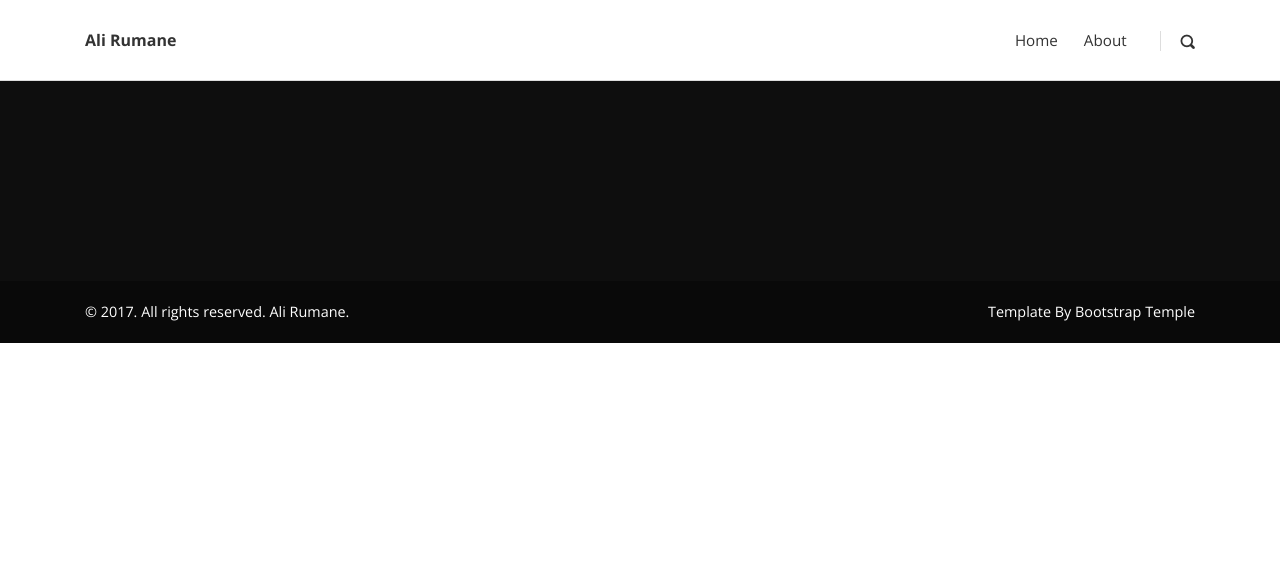
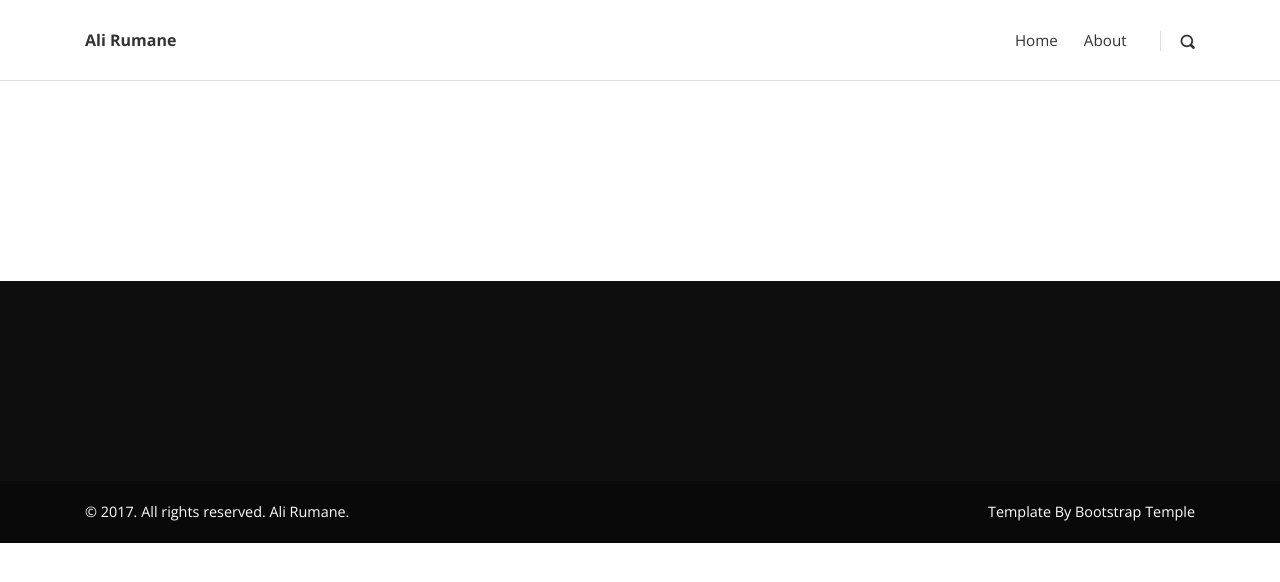
Before and after one commit to alirumane/alirumane.github.io, a Jekyll site: the page built from index.html, in a window 1280 px wide. Shown: the top 582 px of the page. Built offline with Jekyll 4.4.1, drawn with Linux system fonts in a browser that asks for light colours.

Commit message:
Update default.html

```diff
--- a/_layouts/default.html
+++ b/_layouts/default.html
@@ -3,9 +3,9 @@
   {% include head.html %}
   <body>
     {% include header.html %}
-
+    <section class="content">
         {{ content }}
-
+    </section>
     {% include footer.html %}
   </body>
 </html>
```
